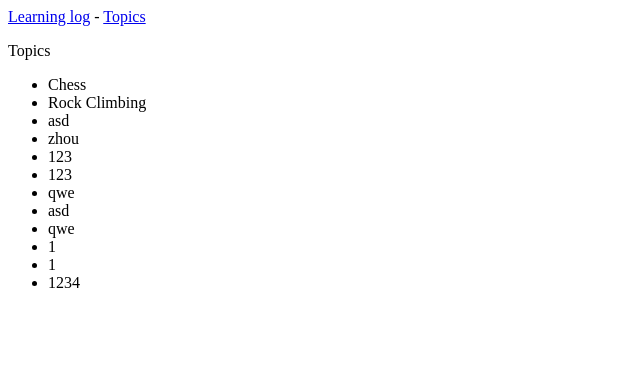
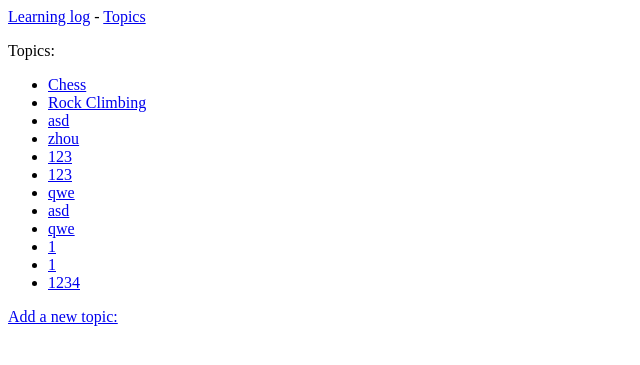
Before and after one commit to Yzhoufelix/learning_log, a Django app: page /topics/ in a window 1280 px wide. Shown: the top 365 px of the page, without its empty margins (0-640 px from the left). Run offline with Django 3.2, Linux system fonts and the light colour scheme; data comes from the database, SQL or seed files in the repository; both versions use the stored data as it was after the commit.

Commit message:
user add new topic

```diff
--- a/learning_logs/templates/learning_logs/topics.html
+++ b/learning_logs/templates/learning_logs/topics.html
@@ -2,14 +2,18 @@
 
 {% block content %}
 
-  <p>Topics</p>
+  <p>Topics:</p>
 
   <ul>
     {% for topic in topics %}
-      <li>{{ topic }}</li>
+      <li>
+       <a href="{% url 'learning_logs:topic' topic.id %}"> {{ topic }}</a>
+      </li>
     {% empty %}
       <li>No topics have been added yet.</li>
     {% endfor %}
   </ul>
 
+  <a href="{% url 'learning_logs:new_topic' %}" >Add a new topic:</a>
+
 {% endblock content %}
--- a/learning_logs/urls.py
+++ b/learning_logs/urls.py
@@ -5,6 +5,12 @@ app_name = 'learning_logs'
 urlpatterns = [
     path('', views.index, name='index'),
 
-    #show all topics
+    # show all topics
     path('topics/', views.topics, name='topics'),
+
+    # show detail for a single topic
+    path('topics/<int:topic_id>/', views.topic, name='topic'),
+
+    # Page for adding a new topic
+    path('new_topic/', views.new_topic, name='new_topic'),
 ]
--- a/learning_logs/views.py
+++ b/learning_logs/views.py
@@ -1,6 +1,9 @@
 from django.shortcuts import render
+from django.http import HttpResponseRedirect
+from django.urls import reverse
 
 from .models import Topic
+from .forms import TopicForm
 
 # Create your views here.
 def index(request):
@@ -10,3 +13,23 @@ def topics(request):
     topics = Topic.objects.order_by('date_added')
     context = {'topics': topics}
     return render(request, 'learning_logs/topics.html', context)
+
+def topic(request, topic_id):
+    topic = Topic.objects.get(id=topic_id)
+    entries = topic.entry_set.order_by('-date_added')
+    context = {'topic':topic, 'entries': entries}
+    return render(request, 'learning_logs/topic.html', context)
+
+def new_topic(request):
+    if request.method != 'POST':
+        form = TopicForm()
+    else:
+        form = TopicForm(request.POST)
+        if form.is_valid():
+            form.save()
+            return HttpResponseRedirect(reverse('learning_logs:topics'))
+            # return render(request, 'learning_logs/topic.html')
+            # return HttpResponseRedirect('topics/')
+
+    context = {'form': form}
+    return render(request, 'learning_logs/new_topic.html', context)
```
Also changed, not shown: learning_logs/forms.py (added, +9 -0 lines), learning_logs/templates/learning_logs/new_topic.html (added, +11 -0 lines), learning_logs/templates/learning_logs/topic.html (added, +21 -0 lines), db.sqlite3.
